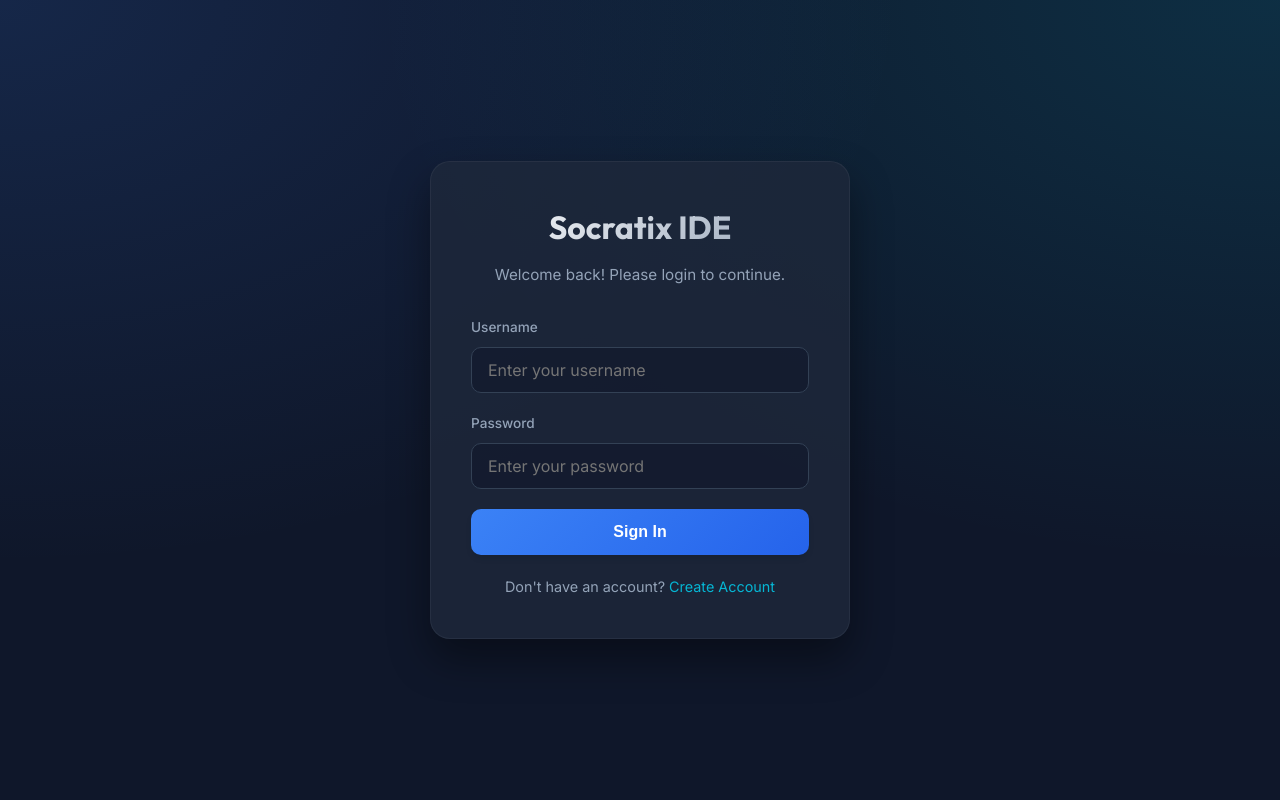
After one commit to SuchitPrabuV/socratics_kruu_grasp, a Django app: page /login/ in a window 1280 px wide. The commit adds this page. Run offline with Django 5.2, Linux system fonts and the light colour scheme.

Commit message:
Login & dashboard

```diff
--- /dev/null
+++ b/socratix/IDE/templates/base.html
@@ -0,0 +1,270 @@
+<!DOCTYPE html>
+<html lang="en">
+<head>
+    <meta charset="UTF-8">
+    <meta name="viewport" content="width=device-width, initial-scale=1.0">
+    <title>{% block title %}Socratix IDE{% endblock %}</title>
+    <!-- Fonts -->
+    <link rel="preconnect" href="https://fonts.googleapis.com">
+    <link rel="preconnect" href="https://fonts.gstatic.com" crossorigin>
+    <link href="https://fonts.googleapis.com/css2?family=Inter:wght@300;400;500;600;700&family=JetBrains+Mono:wght@400;500&family=Outfit:wght@400;600;700&display=swap" rel="stylesheet">
+
+    <style>
+        :root {
+            --bg-color: #0f172a;
+            --surface-color: #1e293b;
+            --surface-hover: #334155;
+            --primary-color: #3b82f6;
+            --primary-hover: #2563eb;
+            --accent-color: #06b6d4;
+            --text-primary: #f8fafc;
+            --text-secondary: #94a3b8;
+            --border-color: #334155;
+            --success-color: #10b981;
+            --error-color: #ef4444;
+            --glass-bg: rgba(30, 41, 59, 0.7);
+            --glass-border: rgba(255, 255, 255, 0.1);
+        }
+
+        * {
+            box-sizing: border-box;
+            margin: 0;
+            padding: 0;
+        }
+
+        body {
+            font-family: 'Inter', sans-serif;
+            background-color: var(--bg-color);
+            background-image:
+                radial-gradient(at 0% 0%, rgba(59, 130, 246, 0.15) 0px, transparent 50%),
+                radial-gradient(at 100% 0%, rgba(6, 182, 212, 0.15) 0px, transparent 50%);
+            background-attachment: fixed;
+            color: var(--text-primary);
+            line-height: 1.6;
+            min-height: 100vh;
+            display: flex;
+            flex-direction: column;
+        }
+
+        /* --- Global Animations --- */
+        @keyframes fadeIn {
+            from { opacity: 0; transform: translateY(20px); }
+            to { opacity: 1; transform: translateY(0); }
+        }
+
+        .animate-fade-in {
+            animation: fadeIn 0.6s cubic-bezier(0.16, 1, 0.3, 1) forwards;
+        }
+
+        /* --- Components --- */
+        .glass-panel {
+            background: var(--glass-bg);
+            backdrop-filter: blur(12px);
+            -webkit-backdrop-filter: blur(12px);
+            border: 1px solid var(--glass-border);
+            border-radius: 16px;
+            box-shadow: 0 4px 30px rgba(0, 0, 0, 0.3);
+        }
+
+        /* --- Auth Container --- */
+        .auth-wrapper {
+            display: flex;
+            justify-content: center;
+            align-items: center;
+            flex: 1;
+            padding: 20px;
+        }
+
+        .auth-container {
+            width: 100%;
+            max-width: 420px;
+            padding: 40px;
+            background: rgba(30, 41, 59, 0.8);
+            border-radius: 20px;
+            box-shadow: 0 20px 40px rgba(0, 0, 0, 0.4);
+            border: 1px solid rgba(255, 255, 255, 0.05);
+            text-align: center;
+        }
+
+        .logo-area {
+            margin-bottom: 30px;
+        }
+
+        .site-title {
+            font-family: 'Outfit', sans-serif;
+            font-size: 2rem;
+            font-weight: 700;
+            background: linear-gradient(135deg, #fff 0%, #94a3b8 100%);
+            -webkit-background-clip: text;
+            -webkit-text-fill-color: transparent;
+            margin-bottom: 10px;
+        }
+
+        .subtitle {
+            color: var(--text-secondary);
+            font-size: 0.95rem;
+        }
+
+        /* --- Forms --- */
+        .form-group {
+            margin-bottom: 20px;
+            text-align: left;
+        }
+
+        label {
+            display: block;
+            margin-bottom: 8px;
+            color: var(--text-secondary);
+            font-size: 0.85rem;
+            font-weight: 500;
+        }
+
+        input[type="text"],
+        input[type="password"],
+        input[type="email"] {
+            width: 100%;
+            padding: 12px 16px;
+            background: rgba(15, 23, 42, 0.6);
+            border: 1px solid var(--border-color);
+            border-radius: 10px;
+            color: var(--text-primary);
+            font-family: 'Inter', sans-serif;
+            font-size: 1rem;
+            transition: all 0.2s ease;
+        }
+
+        input:focus {
+            outline: none;
+            border-color: var(--primary-color);
+            box-shadow: 0 0 0 4px rgba(59, 130, 246, 0.1);
+            background: rgba(15, 23, 42, 0.8);
+        }
+
+        button.btn-primary {
+            width: 100%;
+            padding: 14px;
+            background: linear-gradient(135deg, var(--primary-color), var(--primary-hover));
+            color: white;
+            border: none;
+            border-radius: 10px;
+            font-size: 1rem;
+            font-weight: 600;
+            cursor: pointer;
+            transition: transform 0.2s, box-shadow 0.2s;
+            box-shadow: 0 4px 6px -1px rgba(0, 0, 0, 0.1);
+        }
+
+        button.btn-primary:hover {
+            transform: translateY(-2px);
+            box-shadow: 0 10px 15px -3px rgba(59, 130, 246, 0.3);
+        }
+
+        button.btn-primary:active {
+            transform: translateY(0);
+        }
+
+        a {
+            color: var(--accent-color);
+            text-decoration: none;
+            transition: color 0.2s;
+        }
+
+        a:hover {
+            color: #22d3ee;
+            text-decoration: underline;
+        }
+
+        .footer-link {
+            margin-top: 20px;
+            font-size: 0.9rem;
+            color: var(--text-secondary);
+        }
+
+        .error-message {
+            background: rgba(239, 68, 68, 0.1);
+            border: 1px solid rgba(239, 68, 68, 0.2);
+            color: #fca5a5;
+            padding: 12px;
+            border-radius: 8px;
+            margin-bottom: 20px;
+            font-size: 0.9rem;
+            display: flex;
+            align-items: center;
+            gap: 10px;
+        }
+
+        /* --- Dashboard --- */
+        .dashboard-layout {
+            max-width: 1200px;
+            margin: 0 auto;
+            padding: 40px 20px;
+            width: 100%;
+        }
+
+        .nav-bar {
+            display: flex;
+            justify-content: space-between;
+            align-items: center;
+            margin-bottom: 40px;
+            padding-bottom: 20px;
+            border-bottom: 1px solid var(--border-color);
+        }
+
+        .code-card, .achievement-card {
+            background: var(--surface-color);
+            border-radius: 12px;
+            padding: 20px;
+            margin-bottom: 20px;
+            border: 1px solid var(--border-color);
+            transition: transform 0.2s;
+        }
+
+        .code-card:hover, .achievement-card:hover {
+            transform: translateY(-2px);
+            border-color: var(--primary-color);
+        }
+
+        .code-block {
+            background: #0f172a;
+            padding: 15px;
+            border-radius: 8px;
+            font-family: 'JetBrains Mono', monospace;
+            font-size: 0.9rem;
+            overflow-x: auto;
+            color: #e2e8f0;
+            border: 1px solid #334155;
+        }
+
+        .card-header {
+            display: flex;
+            justify-content: space-between;
+            margin-bottom: 12px;
+            color: var(--text-secondary);
+            font-size: 0.85rem;
+        }
+
+        .badge {
+            display: inline-block;
+            padding: 4px 12px;
+            border-radius: 20px;
+            font-size: 0.8rem;
+            font-weight: 600;
+            text-transform: uppercase;
+        }
+
+        .badge-mastery {
+            background: rgba(16, 185, 129, 0.15);
+            color: #34d399;
+            border: 1px solid rgba(16, 185, 129, 0.3);
+        }
+
+        h2, h3 {
+            font-family: 'Outfit', sans-serif;
+            color: var(--text-primary);
+        }
+    </style>
+</head>
+<body>
+    {% block content %}{% endblock %}
+</body>
+</html>
--- /dev/null
+++ b/socratix/IDE/templates/login.html
@@ -0,0 +1,41 @@
+{% extends "base.html" %}
+{% block content %}
+<div class="auth-wrapper animate-fade-in">
+    <div class="auth-container glass-panel">
+        <div class="logo-area">
+            <h1 class="site-title">Socratix IDE</h1>
+            <p class="subtitle">Welcome back! Please login to continue.</p>
+        </div>
+
+        {% if error %}
+        <div class="error-message">
+            <svg width="20" height="20" viewBox="0 0 24 24" fill="none" stroke="currentColor" stroke-width="2">
+                <circle cx="12" cy="12" r="10"></circle>
+                <line x1="12" y1="8" x2="12" y2="12"></line>
+                <line x1="12" y1="16" x2="12.01" y2="16"></line>
+            </svg>
+            {{ error }}
+        </div>
+        {% endif %}
+
+        <form method="post">
+            {% csrf_token %}
+            <div class="form-group">
+                <label for="username">Username</label>
+                <input type="text" id="username" name="username" placeholder="Enter your username" required>
+            </div>
+
+            <div class="form-group">
+                <label for="password">Password</label>
+                <input type="password" id="password" name="password" placeholder="Enter your password" required>
+            </div>
+
+            <button type="submit" class="btn-primary">Sign In</button>
+        </form>
+
+        <div class="footer-link">
+            Don't have an account? <a href="{% url 'register' %}">Create Account</a>
+        </div>
+    </div>
+</div>
+{% endblock %}
--- a/socratix/IDE/urls.py
+++ b/socratix/IDE/urls.py
@@ -1,8 +1,13 @@
+
 from django.urls import path
 from . import views
 
 urlpatterns = [
     path('', views.workspace, name='workspace'),
+    path('login/', views.login_view, name='login'),
+    path('logout/', views.logout_view, name='logout'),
+    path('register/', views.register_view, name='register'),
+    path('dashboard/', views.dashboard, name='dashboard'),
     path('api/hint/', views.get_hint, name='get_hint'),
     path('api/score/update/', views.record_success, name='record_success'),
     path('api/score/', views.get_score, name='get_score'),
--- a/socratix/IDE/views.py
+++ b/socratix/IDE/views.py
@@ -1,7 +1,11 @@
-from django.shortcuts import render
+
+from django.shortcuts import render, redirect
 from django.http import JsonResponse
 from django.views.decorators.csrf import csrf_exempt
-from .models import Interaction, StudentSession
+from .models import Interaction, StudentSession, ConceptMastery
+from django.contrib.auth import authenticate, login, logout
+from django.contrib.auth.decorators import login_required
+from django.contrib.auth.models import User
 from django.utils import timezone
 import json
 import os
@@ -13,7 +17,56 @@ from .analysis import analyze_structure
 # from langchain.schema import HumanMessage, SystemMessage
 
 def workspace(request):
+    if not request.user.is_authenticated:
+        return redirect('login')
     return render(request, 'workspace.html')
+
+
+# --- Authentication Views ---
+def login_view(request):
+    if request.method == 'POST':
+        username = request.POST.get('username')
+        password = request.POST.get('password')
+        user = authenticate(request, username=username, password=password)
+        if user is not None:
+            login(request, user)
+            return redirect('dashboard')
+        else:
+            return render(request, 'login.html', {'error': 'Invalid credentials'})
+    return render(request, 'login.html')
+
+def logout_view(request):
+    logout(request)
+    return redirect('login')
+
+def register_view(request):
+    if request.method == 'POST':
+        username = request.POST.get('username')
+        password = request.POST.get('password')
+        if User.objects.filter(username=username).exists():
+            return render(request, 'register.html', {'error': 'Username already exists'})
+        user = User.objects.create_user(username=username, password=password)
+        login(request, user)
+        return redirect('dashboard')
+    return render(request, 'register.html')
+
+@login_required
+def dashboard(request):
+    # Show all previous code and achievements for the logged-in user
+    user = request.user
+    # Show all code submitted by this user (session_id=username)
+    interactions = Interaction.objects.filter(session_id=user.username).order_by('-timestamp')
+    achievements = ConceptMastery.objects.filter(user=user)
+
+    # Get total score for the user's session
+    session, _ = StudentSession.objects.get_or_create(session_id=user.username)
+    total_score = session.total_score
+
+    return render(request, 'dashboard.html', {
+        'interactions': interactions,
+        'achievements': achievements,
+        'total_score': total_score
+    })
 
 @csrf_exempt
 def get_hint(request):
@@ -23,9 +76,11 @@ def get_hint(request):
             code = data.get('code', '')
             error_msg = data.get('error', '')
             session_id = data.get('session_id', 'default')
+            concept = None
 
             # Analyze Code Structure (Still useful for providing context)
             analysis = analyze_structure(code)
+
 
             # Use LLM for Socratic Hint
             from .llm import generate_hint
@@ -34,13 +89,18 @@ def get_hint(request):
             hint_content = f"{llm_Response.get('analogy', '')} {llm_Response.get('hint', '')}"
             concept = llm_Response.get('concept', 'Logic')
 
+
             # Save Interaction with session_id
+            user = request.user if request.user.is_authenticated else None
             Interaction.objects.create(
+                user=user,
                 user_code=code,
                 error_log=error_msg,
                 ai_hint=hint_content,
-                session_id=session_id
+                session_id=session_id,
+                concept=concept
             )
+
 
             return JsonResponse({
                 'hint': llm_Response.get('hint', ''),
@@ -51,7 +111,8 @@ def get_hint(request):
             })
 
         except Exception as e:
-            return JsonResponse({'error': str(e)}, status=500)
+            raise e
+
 
     return JsonResponse({'error': 'Invalid request'}, status=400)
 
@@ -63,6 +124,7 @@ def record_success(request):
         try:
             data = json.loads(request.body)
             session_id = data.get('session_id', 'default')
+            concept = data.get('concept', None)
 
             # Get or create session
             session, created = StudentSession.objects.get_or_create(
@@ -77,6 +139,7 @@ def record_success(request):
                 error_log__isnull=False
             ).exclude(error_log='').order_by('-timestamp').first()
 
+
             if last_interaction:
                 # Mark as resolved
                 last_interaction.was_resolved = True
@@ -89,10 +152,42 @@ def record_success(request):
                 session.problems_solved += 1
                 session.save()
 
+                # Concept Mastery Achievement
+                user = None
+                if request.user.is_authenticated:
+                    user = request.user
+                # If not authenticated, we can't save ConceptMastery linked to a user account
+                # but we can track session score (already handled above)
+
+
+                mastery_given = False
+                has_mastery = False
+                MIN_RESOLVED_FOR_BADGE = 3
+
+                if user and concept:
+                    # Check if already mastered
+                    has_mastery = ConceptMastery.objects.filter(user=user, concept=concept).exists()
+
+                    # Check how many times this concept has been resolved
+                    resolved_count = Interaction.objects.filter(
+                        user=user,
+                        concept=concept,
+                        was_resolved=True
+                    ).count()
+
+                    if resolved_count >= MIN_RESOLVED_FOR_BADGE and not has_mastery:
+                        ConceptMastery.objects.create(user=user, concept=concept)
+                        mastery_given = True
+                        has_mastery = True
+
                 return JsonResponse({
                     'success': True,
                     'new_score': session.total_score,
-                    'score_gained': score_gained
+                    'score_gained': score_gained,
+                    'mastery_given': mastery_given,
+                    'has_mastery': has_mastery,
+                    'resolved_count': resolved_count if 'resolved_count' in locals() else 0,
+                    'concept': concept
                 })
 
             return JsonResponse({
--- a/socratix/manage.py
+++ b/socratix/manage.py
@@ -8,7 +8,7 @@ def main():
     """Run administrative tasks."""
     os.environ.setdefault('DJANGO_SETTINGS_MODULE', 'socratics.settings')
     try:
-        from django.core.management import execute_from_command_line
+        from django.core.management import execute_from_command_line # type: ignore
     except ImportError as exc:
         raise ImportError(
             "Couldn't import Django. Are you sure it's installed and "
--- a/socratix/socratics/settings.py
+++ b/socratix/socratics/settings.py
@@ -40,6 +40,7 @@ DEBUG = env.bool('DEBUG', default=True)
 
 ALLOWED_HOSTS = env.list('ALLOWED_HOSTS', default=['localhost', '127.0.0.1', '.onrender.com', '.pythonanywhere.com'])
 
+DEBUG = True
 
 # Application definition
 
```
Also changed, not shown: socratix/IDE/models.py (+17 -0 lines), socratix/IDE/templates/dashboard.html (added, +123 -0 lines), socratix/IDE/templates/register.html (added, +36 -0 lines), socratix/IDE/templates/workspace.html (+60 -2 lines), socratix/IDE/migrations/0007_interaction_concept_interaction_user_conceptmastery.py (added).
